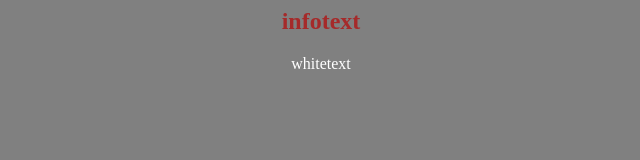
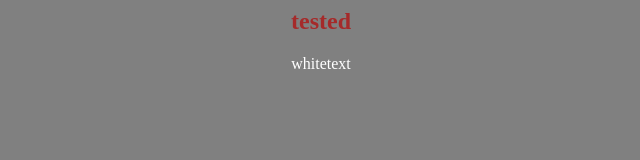
Before and after one commit to Cyanide21111/app-jenkins, a plain HTML site: page index.html in a window 1280 px wide. Shown: the full height of the page, 319-959 px from the left. Drawn offline with Linux system fonts and the light colour scheme.

Commit message:
Update index.html
tested

```diff
--- a/index.html
+++ b/index.html
@@ -1,7 +1,7 @@
 <html>
 <body bgcolor=grey>
 <center>
-<h2><font color=brown>infotext</font></h2>
+<h2><font color=brown>tested</font></h2>
 
 <font color=white>whitetext</font>
 
```
